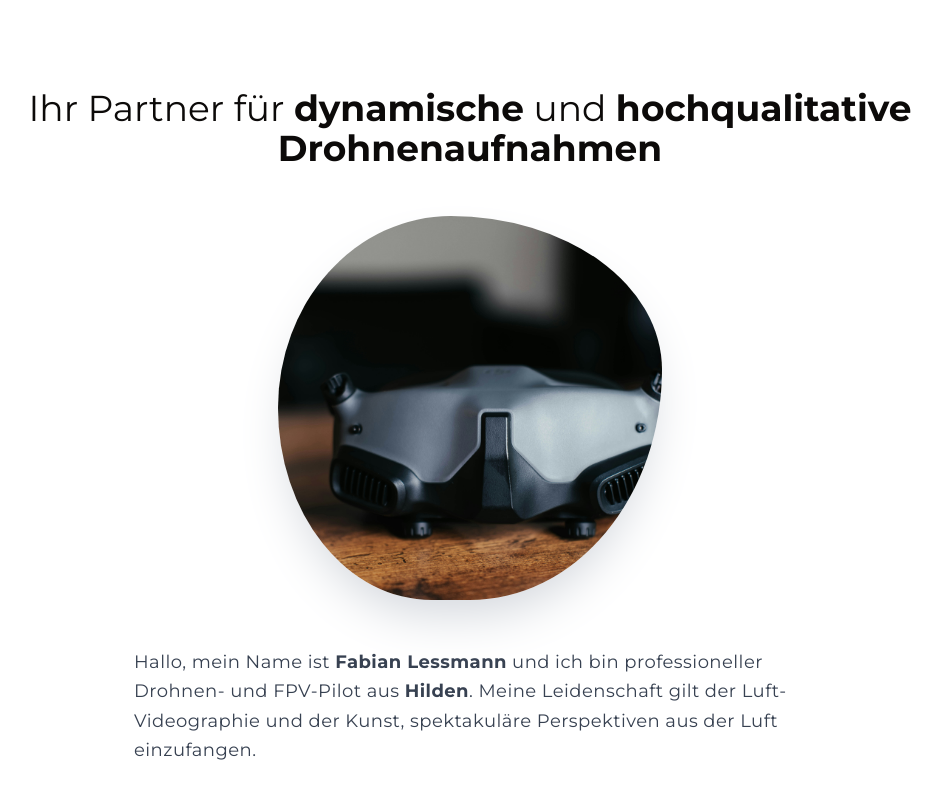
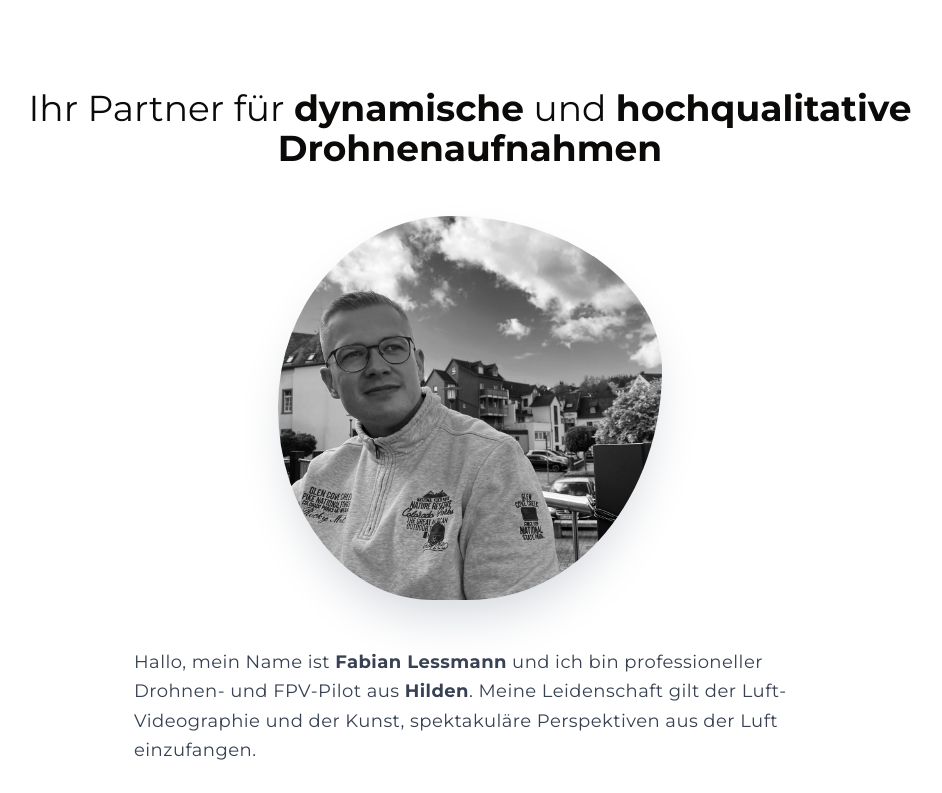
Before and after one commit to Fabian280995/drone_website_demo, a Next.js app: page / in a window 1280 px wide. Shown: the part 456-1249 px from the top of the page, without its empty margins (170-1112 px from the left). Built offline with nearby package versions, Linux system fonts and the light colour scheme.

Commit message:
profilbild in introduction eingesetzt

```diff
--- a/src/components/Introduction.tsx
+++ b/src/components/Introduction.tsx
@@ -1,7 +1,7 @@
 import React from "react";
 import PaddingBox from "./layout/PaddingBox";
 import WobblyFrame from "./ui/WobblyFrame";
-import profileImage from "@/assets/images/goggles.jpg";
+import profileImage from "@/assets/images/profilbild.jpeg";
 import Textblock from "./ui/Textblock";
 
 function Introduction() {
--- a/src/components/ui/WobblyFrame.tsx
+++ b/src/components/ui/WobblyFrame.tsx
@@ -31,7 +31,7 @@ export default function WobblyFrame({
       <Image
         src={src}
         alt={alt}
-        className="w-full h-full object-cover"
+        className="w-full h-full object-cover object-center"
         placeholder="blur"
       />
     </motion.div>
```
